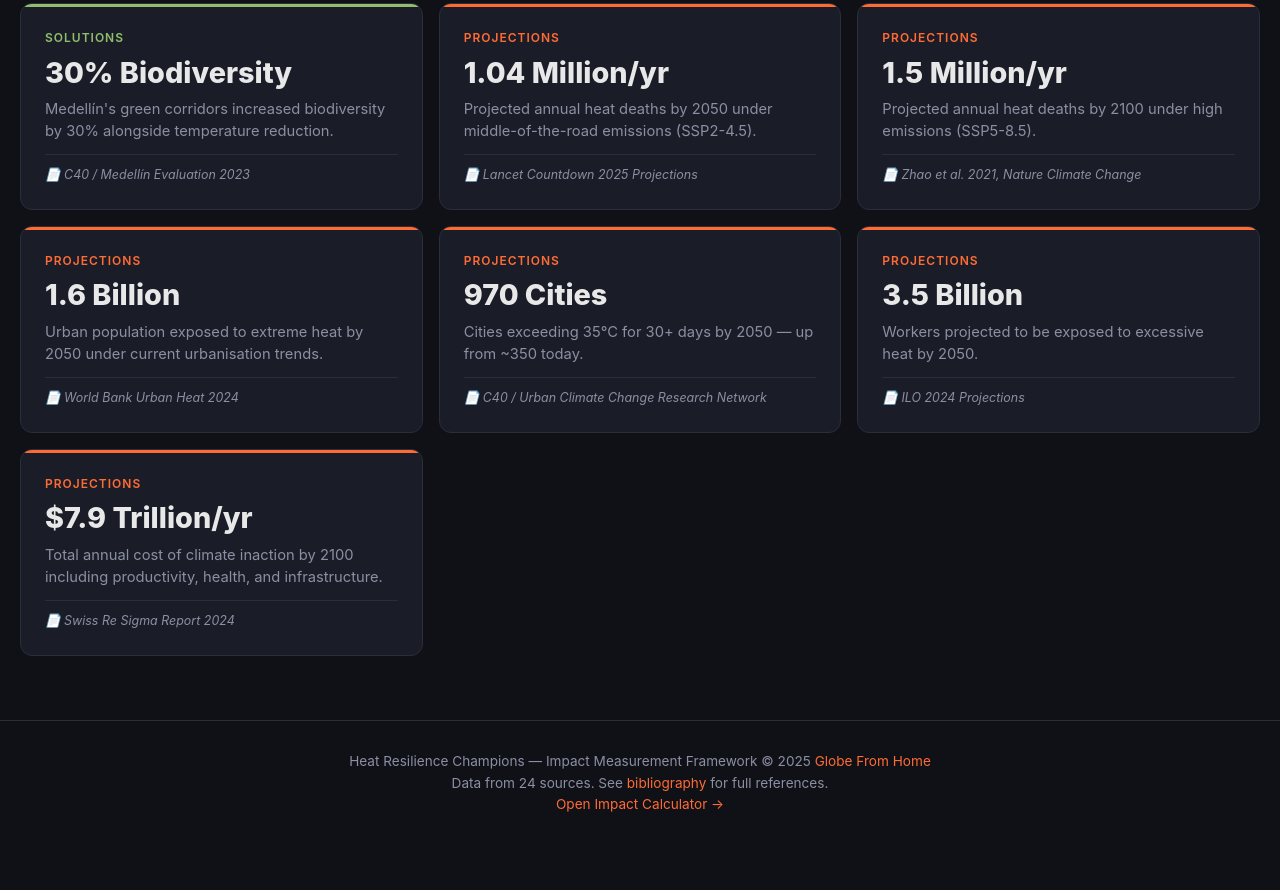
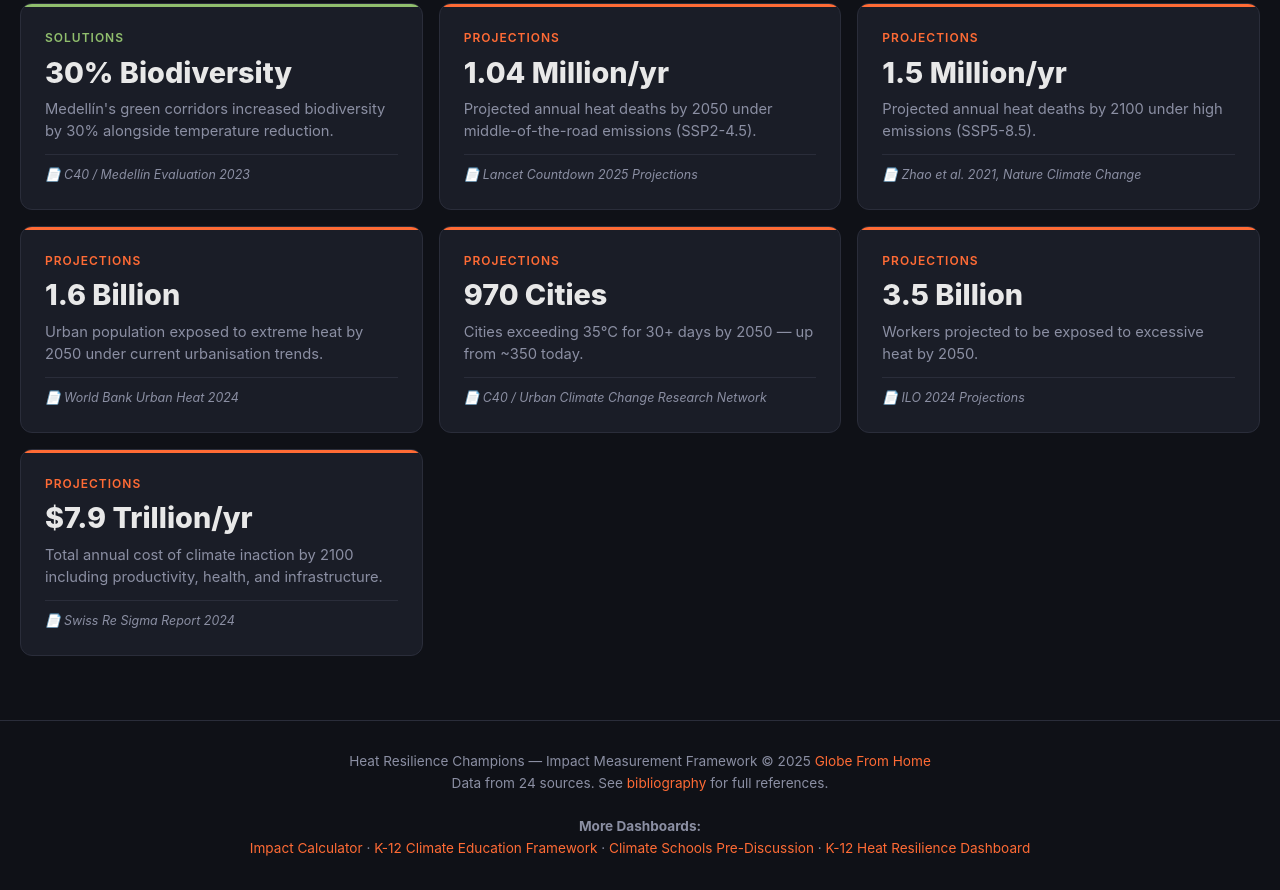
Before and after one commit to sahimagupta/heat-resilience-champions, a plain HTML site: page docs/index.html in a window 1280 px wide. Shown: the part 3860-4750 px from the top of the page. Before the commit the page ends 4706 px from the top, so only its background shows below. Drawn offline with Linux system fonts and the light colour scheme.

Commit message:
Add K-12 dashboard links to docs/index.html

```diff
--- a/docs/index.html
+++ b/docs/index.html
@@ -81,8 +81,12 @@ footer a{color:var(--accent);text-decoration:none}
 
 <footer>
 Heat Resilience Champions — Impact Measurement Framework &copy; 2025 <a href="https://globefromhome.com">Globe From Home</a><br>
-Data from 24 sources. See <a href="../docs/bibliography.md">bibliography</a> for full references.<br>
-<a href="impact_calculator.html">Open Impact Calculator →</a>
+Data from 24 sources. See <a href="bibliography.md">bibliography</a> for full references.<br><br>
+<strong>More Dashboards:</strong><br>
+<a href="calculator.html">Impact Calculator</a> ·
+<a href="../dashboards/k12_climate_education_impact_framework.html">K-12 Climate Education Framework</a> ·
+<a href="../dashboards/climate_schools_prediscussion_dashboard.html">Climate Schools Pre-Discussion</a> ·
+<a href="../dashboards/k12_heat_resilience_impact_dashboard.html">K-12 Heat Resilience Dashboard</a>
 </footer>
 
 <script>
```
